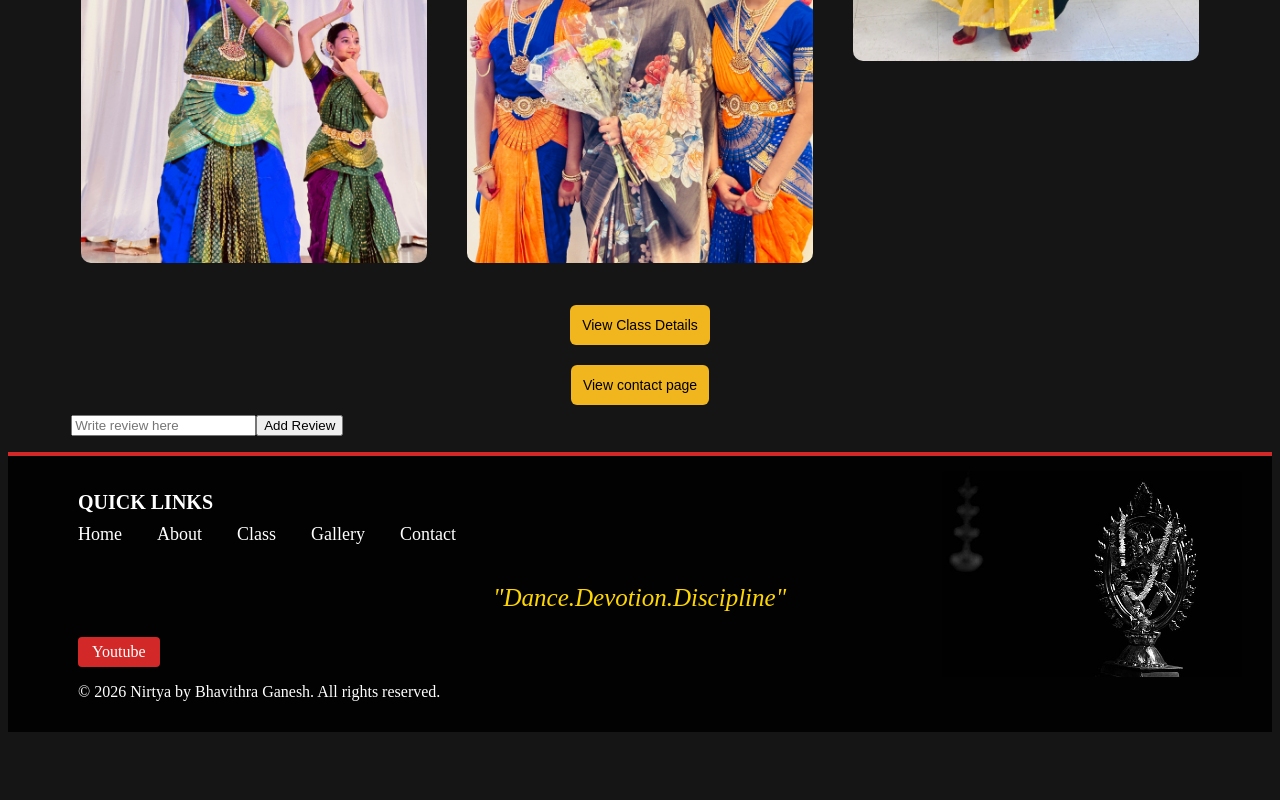
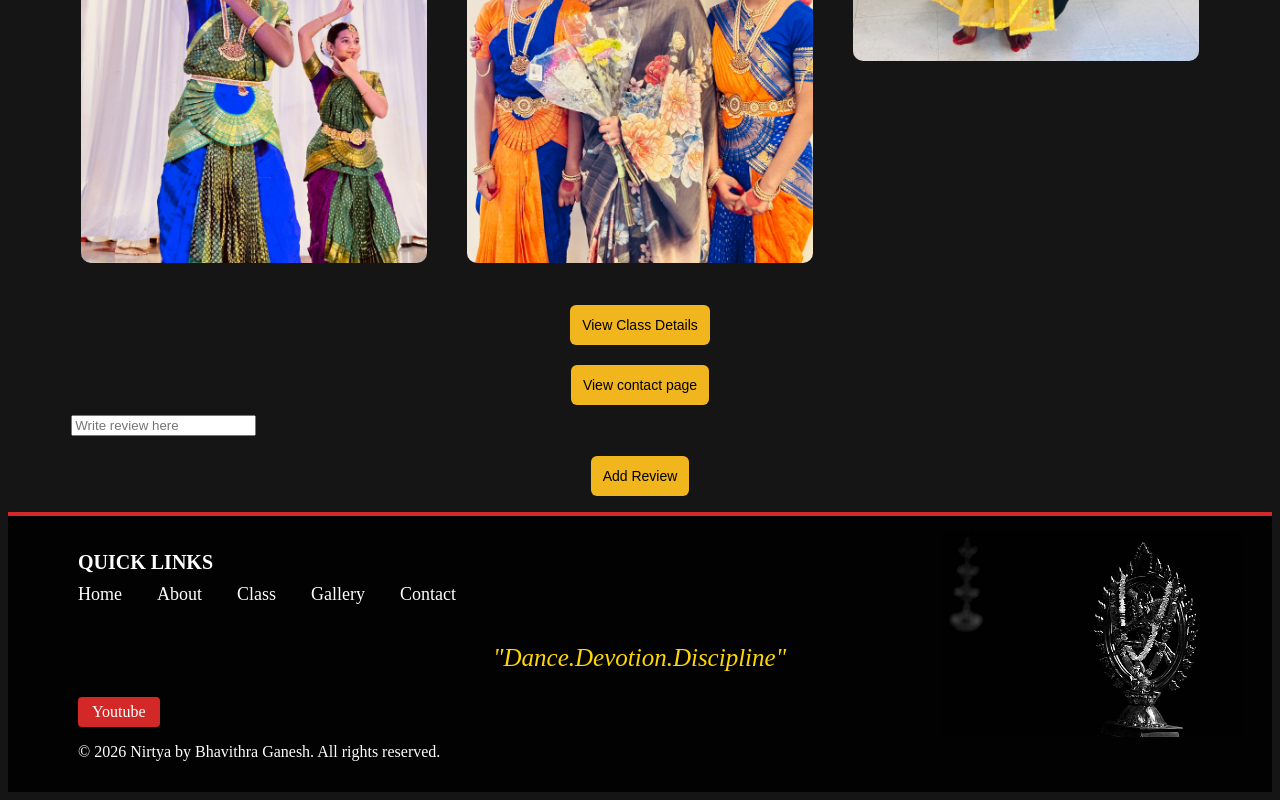
Before and after one commit to suganthi1410/unit1-finalproject-webapplication-suganthi-k, a React (Vite) app in the folder unit1-finalproject-suganthik/: page /gallery in a window 1280 px wide. Shown: the part 1245-2045 px from the top of the page. Before the commit the page ends 1985 px from the top, so only its background shows below. Built offline with nearby package versions, Linux system fonts and the light colour scheme; the HTML template or start-up script is replaced by a standard one.

Commit message:
replaced button by reusable button as it is globally styled that mathches all pages

```diff
--- a/unit1-finalproject-suganthik/src/components/gallerypage/Reviews.jsx
+++ b/unit1-finalproject-suganthik/src/components/gallerypage/Reviews.jsx
@@ -1,4 +1,5 @@
 import { useState } from "react";
+import ReusableButton from "../ReusableButton";
 
 function Reviews() {
   const [reviews, setReviews] = useState([]);
@@ -11,9 +12,9 @@ function Reviews() {
     setText("");
   };
 
-  const deleteReview = (id) =>{
+  const deleteReview = (id) => {
     setReviews(reviews.filter((r) => r.id !== id));
-  }
+  };
 
   return (
     <div>
@@ -22,13 +23,13 @@ function Reviews() {
         onChange={(e) => setText(e.target.value)}
         placeholder="Write review here"
       />
-      <button onClick={addReview}>Add Review</button>
+      <ReusableButton label="Add Review" />
       <ul>
         {reviews.map(({ id, text }) => (
           <li key={id}>
             {text}
-            <button onClick={()=> deleteReview(id)} >Delete </button>
-            </li>
+            <ReusableButton label="Delete" onClick={() => deleteReview(id)} />
+          </li>
         ))}
       </ul>
     </div>
```
